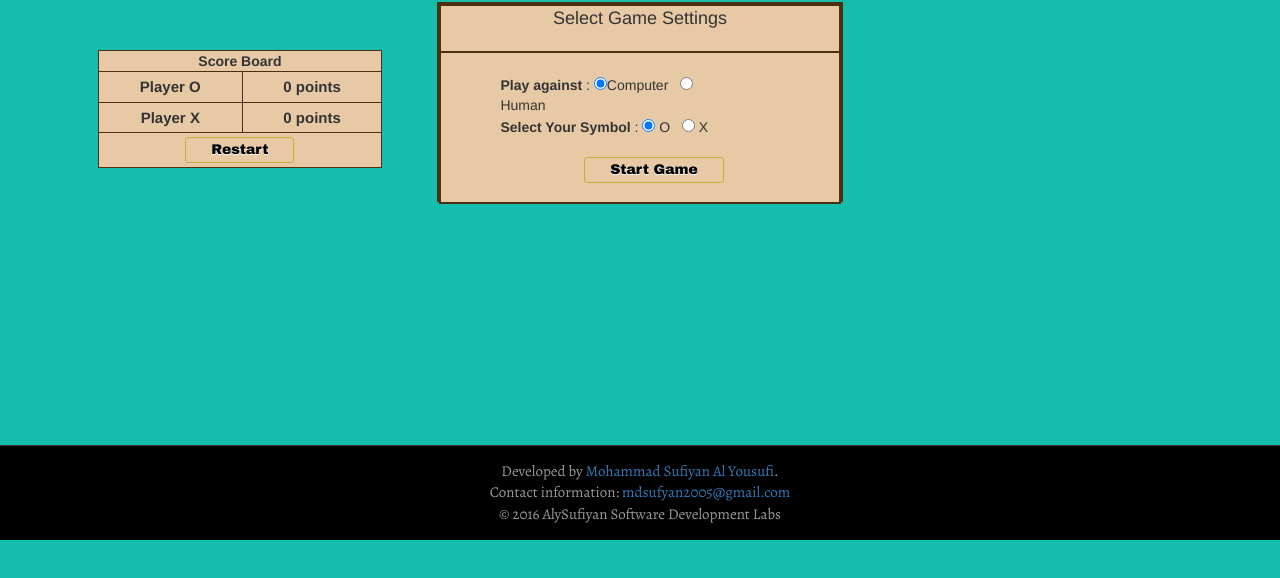
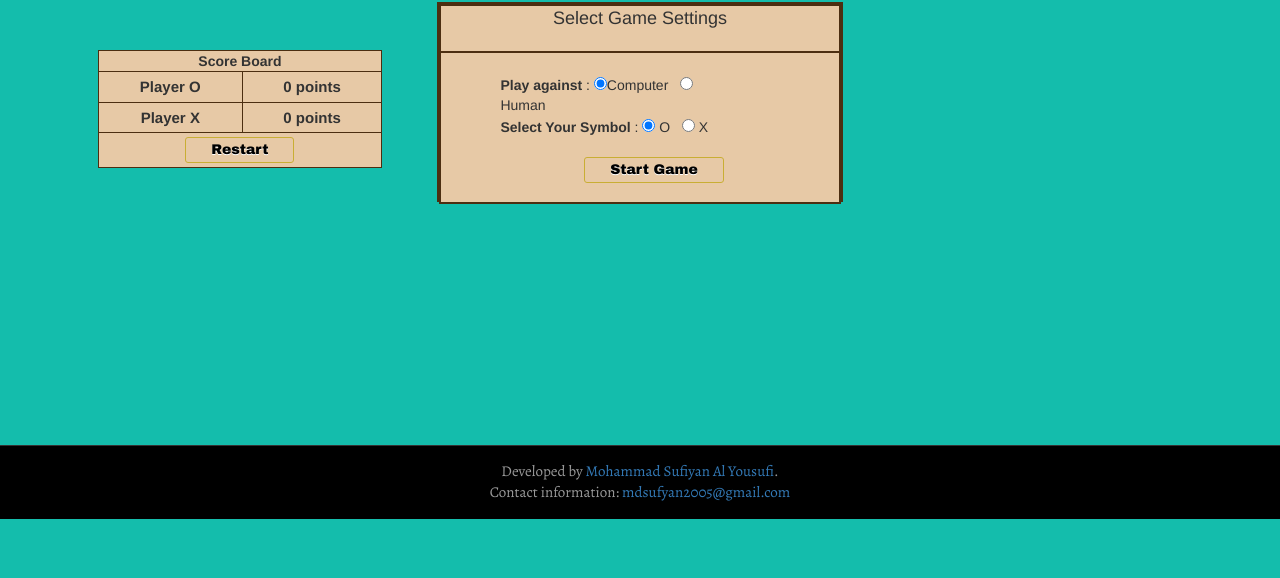
Before and after one commit to ymohammad/tictactoe-game, a plain HTML site: page index.html in a window 1280 px wide. Shown: the part 78-656 px from the top of the page. Drawn offline with nearby package versions, Linux system fonts and the light colour scheme; no server answers; a web font is replaced by a local one.

Commit message:
Update index.html

```diff
--- a/index.html
+++ b/index.html
@@ -96,7 +96,7 @@
 	  	</div>
   		<div class="site-footer" id="footer-div">
 			<div>Developed by <a href="https://www.linkedin.com/in/mohammad-sufiyan-al-yousufi-0279743a" target="_blank" style="font-size: inherit;">Mohammad Sufiyan Al Yousufi</a>.<br>Contact information: <a href="mailto:mdsufyan2005@gmail.com" style="font-size: inherit;">mdsufyan2005@gmail.com</a><br>
-		  © 2016 AlySufiyan Software Development Labs </div>
+		   </div>
 		</div>
 		<script src="https://ajax.googleapis.com/ajax/libs/jquery/1.11.3/jquery.min.js"></script>
   		<script src="https://code.jquery.com/ui/1.11.3/jquery-ui.js"></script>
```
